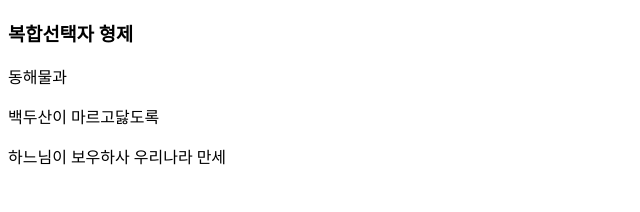
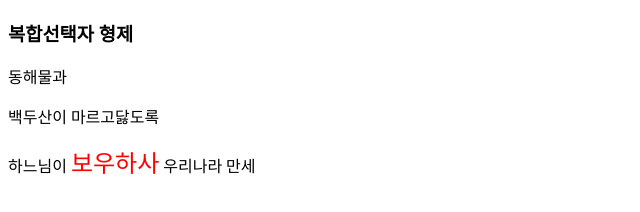
Before and after one commit to brily207/brily207.github.io, a plain HTML site: page complexBro.html in a window 1280 px wide. Shown: the whole page, without its empty margins (0-640 px from the left). Drawn offline with Linux system fonts and the light colour scheme.

Commit message:
Update complexBro.html

```diff
--- a/complexBro.html
+++ b/complexBro.html
@@ -11,7 +11,7 @@
   동해물과 <p>백두산이
   <span>마르고</span>닳도록</p>
   </div>
-  하느님이 </span>보우하사</span>
+  하느님이 <span>보우하사</span>
   우리나라 만세
   </section>
   </body></html>
```
